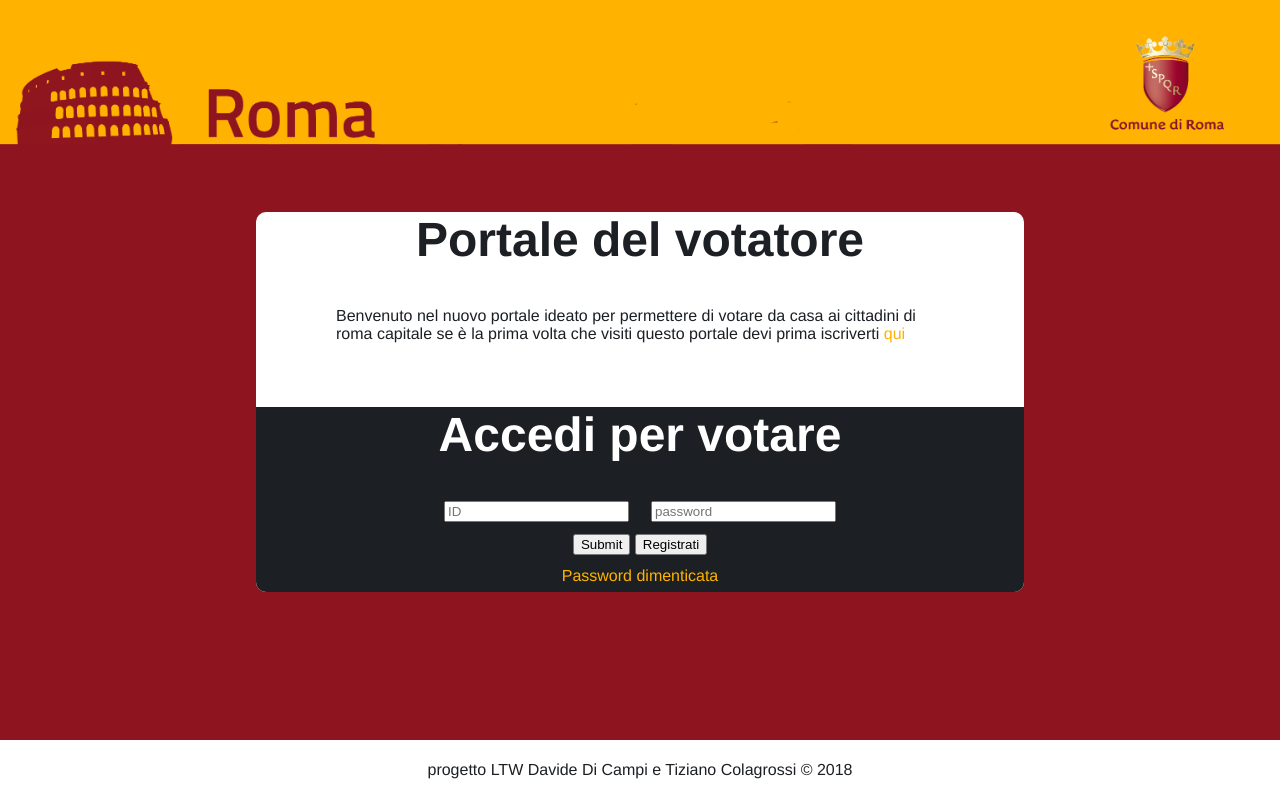
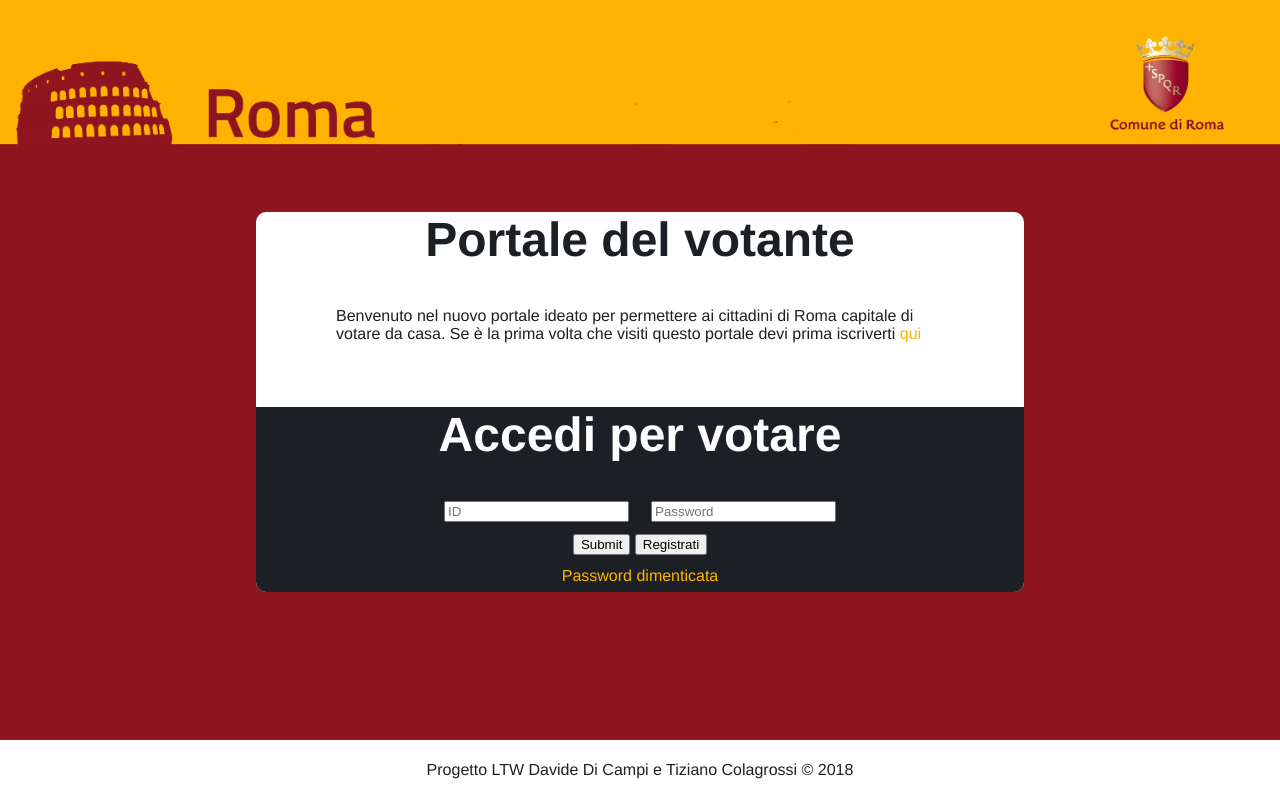
Before and after one commit to tizianocolagrossi/LTW_PRJ, a plain HTML site: page index.html in a window 1280 px wide. Drawn offline with Linux system fonts and the light colour scheme.

Commit message:
modificati i file html

```diff
--- a/index.html
+++ b/index.html
@@ -11,17 +11,17 @@
         </header>
     <div id="main_page">
         <article>
-            <h1>Portale del votatore</h1>
+            <h1>Portale del votante</h1>
             <p>
-                Benvenuto nel nuovo portale ideato per permettere di votare da casa ai cittadini di roma capitale
-                se è la prima volta che visiti questo portale devi prima iscriverti <a href="registrati.html">qui</a>
+                Benvenuto nel nuovo portale ideato per permettere ai cittadini di Roma capitale di votare da casa.
+                Se &egrave la prima volta che visiti questo portale devi prima iscriverti <a href="registrati.html">qui</a>
             </p>
         </article>
     <div id="login_area">
         <h1>Accedi per votare</h1>
     <table>
         <form method="post" action="" name="login">
-            <tr><td><input type="text" name="name" placeholder="ID"></td><td><input type="password" name="password" placeholder="password"></td></tr>
+            <tr><td><input type="text" name="name" placeholder="ID"></td><td><input type="password" name="password" placeholder="Password"></td></tr>
         	<tr>
                 <td colspan="2">
                     <input type="submit" name="Accedi" onClick="login()">
@@ -38,7 +38,7 @@
     </div>
     </div>
  <footer>
-    <p>progetto LTW Davide Di Campi e Tiziano Colagrossi &copy; 2018</p>
+    <p>Progetto LTW Davide Di Campi e Tiziano Colagrossi &copy; 2018</p>
 </footer>
 </body>
 <script async src="js/logic.js"></script>
```
Also changed, not shown: registrati.html (+3 -4 lines).
